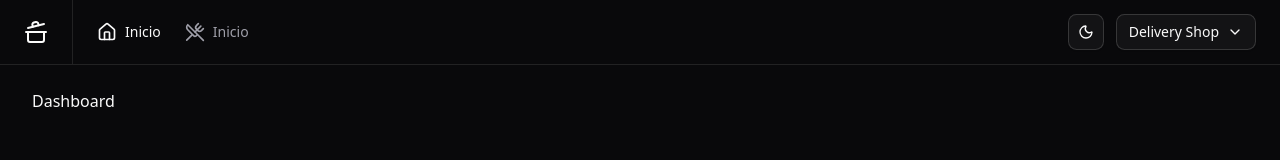
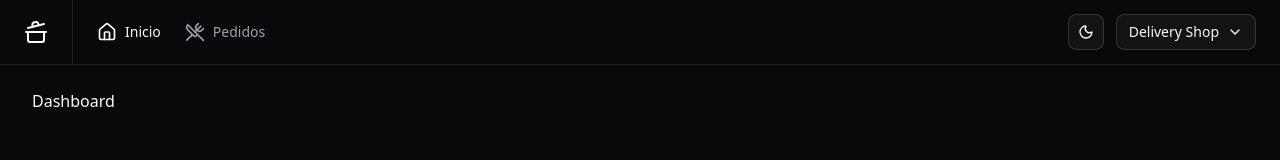
Before and after one commit to IsaaczZj/dashboard-delivery-shop, a React (Vite) app: page / in a window 1280 px wide. Shown: the top 160 px of the page. Built offline with nearby package versions, Linux system fonts and the light colour scheme.

Commit message:
fix:label header

```diff
--- a/src/components/Header.tsx
+++ b/src/components/Header.tsx
@@ -18,12 +18,12 @@ export function Header() {
           </NavLink>
           <NavLink to="/orders">
             <UtensilsCrossed className="size-5" />
-            Inicio
+            Pedidos
           </NavLink>
         </nav>
         <div className="ml-auto flex items-center gap-3">
           <ThemeToggle />
-          <AccontMenu/>
+          <AccontMenu />
         </div>
       </div>
     </div>
```
